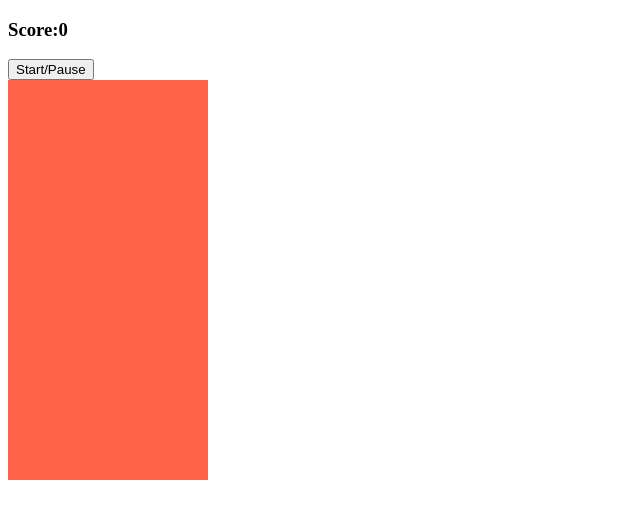
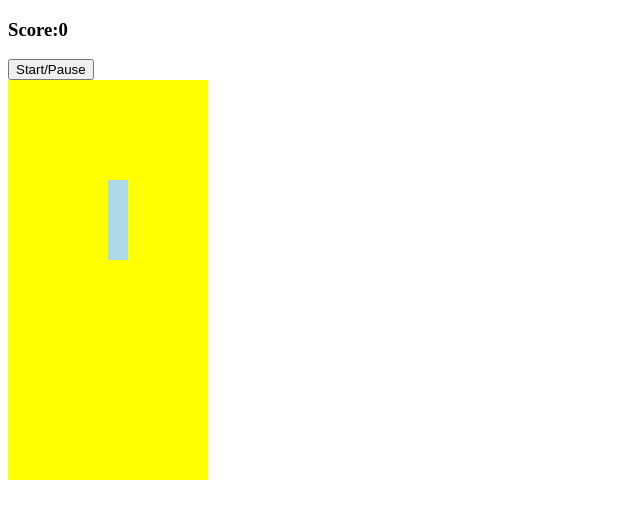
Before and after one commit to sarafotros/basic-tetris, a plain HTML site: page index.html in a window 1280 px wide. Shown: the whole page, without its empty margins (0-640 px from the left). Drawn offline with Linux system fonts and the light colour scheme.

Commit message:
draw functions

```diff
--- a/app.js
+++ b/app.js
@@ -5,6 +5,98 @@ document.addEventListener('DOMContentLoaded', () => {
     const StartButton = document.querySelector('#start-button');
     const width = 10;
 
+    //The Tetrominoes
+    const lTetrominoe = [
+			[1, width + 1, width * 2 + 1, 2],
+			[width, width + 1, width + 2, width * 2 + 2],
+			[1, width * 2, width * 2 + 1, width * 2 + 2],
+			[width, width * 2, width * 2 + 1, width*2+2],
+		];
+
+    const oTetromino = [
+			[0, width, 1, width + 1],
+			[0, width, 1, width + 1],
+			[0, width, 1, width + 1],
+			[0, width, 1, width + 1]
+		];
+
+    const iTetromino = [
+			[1, width + 1, width *2+1, width* 3+1],
+			[width, width + 1, width + 2, width + 3],
+			[1, width + 1, width * 2+1, width * 3+1],
+			[width, width + 1, width + 2, width + 3],
+    ];
+
+    const tTetromino = [
+			[ 1,width, width + 1, width + 2],
+			[1, width + 1, width +2, width *2+1],
+			[width, width + 1, width +2, width *2+1],
+			[1,width, width + 1, width*2+1],
+		];
+
+    const zTetromino = [
+			[0, width, width + 1, width * 2 + 1],
+			[width + 1, width + 2, width * 2, width * 2 + 1],
+			[0, width, width + 1, width * 2 + 1],
+			[width + 1, width + 2, width * 2, width * 2 + 1],
+    ];
+
+    const theTetrominoes = [lTetrominoe, zTetromino,tTetromino,oTetromino,iTetromino]
+
+    let currentPosition = 4
+    let currentRotation = 0;
+
+    let random = Math.floor(Math.random()*theTetrominoes.length)
+    console.log(random)
+    let current = theTetrominoes[random][currentRotation]
+    // console.log(theTetrominoes);
+
+    //draw
+    function draw() {
+        current.forEach(index => {
+            squares[currentPosition + index].classList.add('tetromino')
+        })
+    }
+
+    // undraw
+    function unDraw() {
+        current.forEach(index => {
+            squares[currentPosition + index].classList.remove('tetromino')
+        })
+    }
+    console.log(theTetrominoes[1][3]);
+    draw()
+
+
+    //tetromino move down every second
+    timerId = setInterval(moveDown, 1000)
+
+    function moveDown() {
+        unDraw()
+        currentPosition += width
+        draw()
+        freeze()
+    }
+
+    function freeze() {
+        if (current.some(index => squares[currentPosition + index + width].classList.contains('taken'))) {
+            current.forEach(index => squares[currentPosition + index].classList.add('taken'))
+            //start new tetro falling
+            random = Math.floor(Math.random() * theTetrominoes.length)
+            current = theTetrominoes[random][currentRotation]
+            currentPosition = 4
+            draw()
+       }
+    }
+
+
+
+
+
+
+
+
+
 
 
 
--- a/index.html
+++ b/index.html
@@ -211,6 +211,18 @@
 <div></div>
 <div></div>
 <div></div>
+
+<div class="taken"></div>
+<div class="taken"></div>
+<div class="taken"></div>
+<div class="taken"></div>
+<div class="taken"></div>
+<div class="taken"></div>
+<div class="taken"></div>
+<div class="taken"></div>
+<div class="taken"></div>
+<div class="taken"></div>
+
 </div>
 </body>
 </html>
--- a/style.css
+++ b/style.css
@@ -8,5 +8,9 @@
 .grid div {
     height: 20px;
     width: 20px;
-    background-color: tomato;
+    /* background-color: tomato; */
 }
+
+.tetromino {
+    background-color: lightblue;
+}
```
